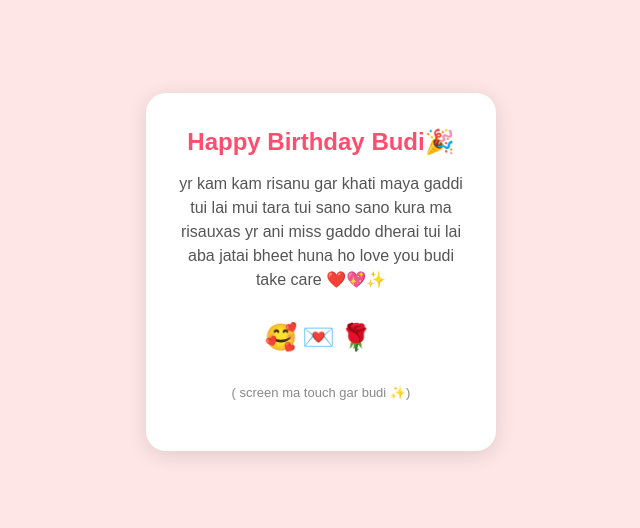
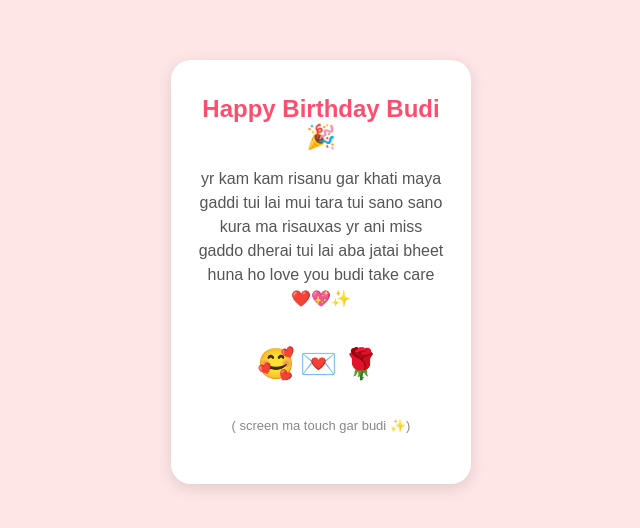
Before and after one commit to bhattabashant149-ui/Birthday-, a plain HTML site: page index.html in a window 1280 px wide. Shown: the part 128-656 px from the top of the page, without its empty margins (319-959 px from the left). Drawn offline with Linux system fonts and the light colour scheme.

Commit message:
Update index.html

```diff
--- a/index.html
+++ b/index.html
@@ -22,8 +22,8 @@
             background: white;
             padding: 35px 25px;
             border-radius: 20px;
-            box-shadow: 0 4px 20px rgba(0,0,0,0.12);
-            max-width: 300px;
+            box-shadow: 0 4px 15px rgba(0,0,0,0.12);
+            max-width: 250px;
             z-index: 10;
             pointer-events: none;
         }
@@ -38,7 +38,7 @@
             line-height: 1.5;
         }
         .emoji {
-            font-size: 26px;
+            font-size: 30px;
             letter-spacing: 5px;
         }
         .popup-message {
```
